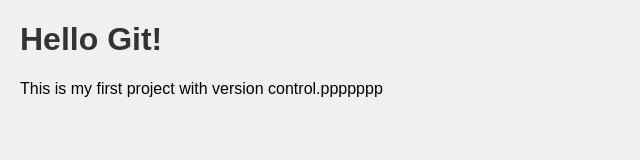
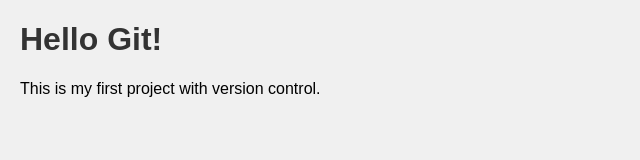
Before and after one commit to edfazmi/my_web_project, a plain HTML site: page index.html in a window 1280 px wide. Shown: the full height of the page, 0-640 px from the left. Drawn offline with Linux system fonts and the light colour scheme.

Commit message:
Update index.html

```diff
--- a/index.html
+++ b/index.html
@@ -7,6 +7,6 @@
 </head>
 <body>
     <h1>Hello Git!</h1>
-    <p>This is my first project with version control.ppppppp</p>
+    <p>This is my first project with version control.</p>
 </body>
 </html>
```
